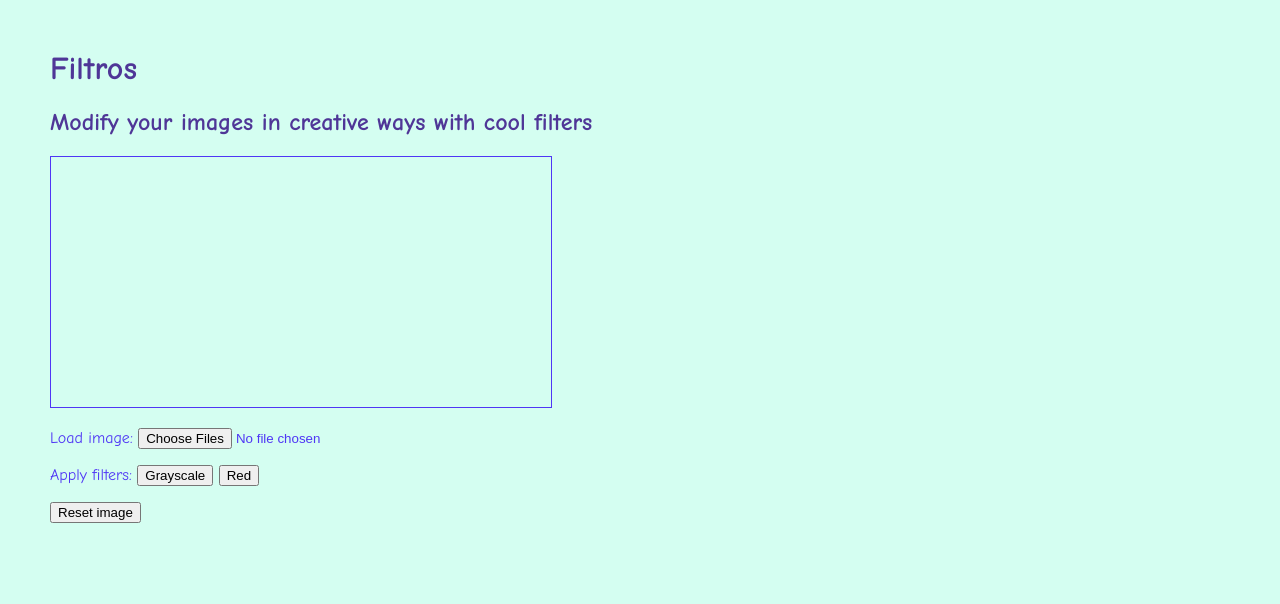
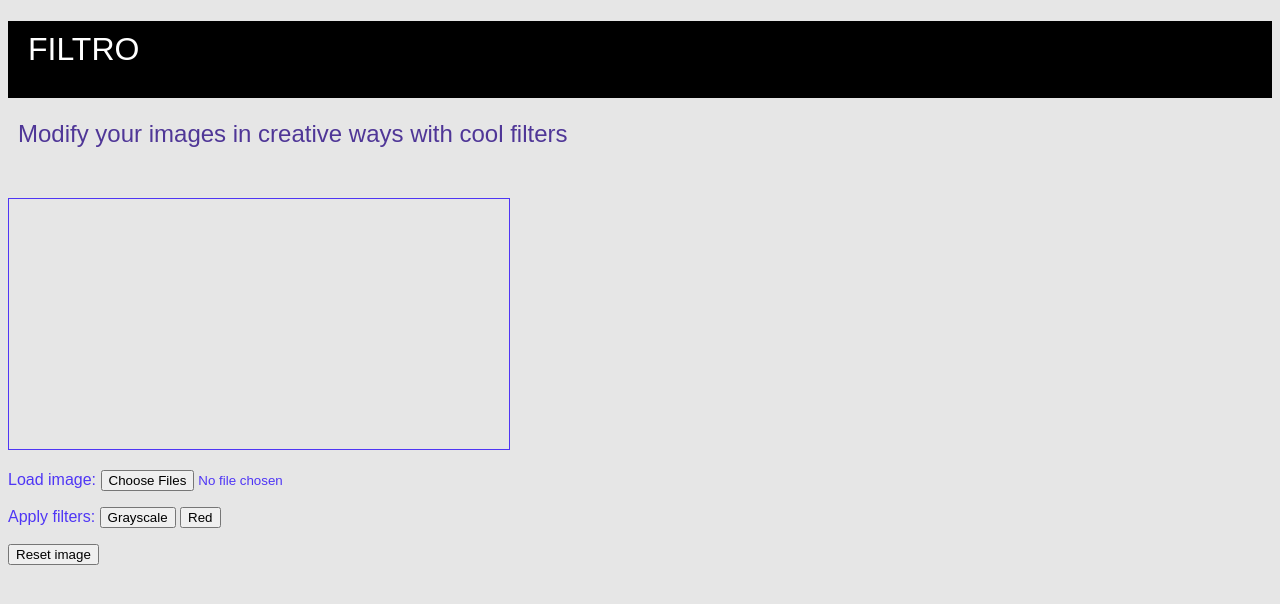
Before and after one commit to catilus/filtros, a plain HTML site: page index.html in a window 1280 px wide. Drawn offline with Linux system fonts and the light colour scheme.

Commit message:
Changed font and header style

```diff
--- a/index.html
+++ b/index.html
@@ -2,7 +2,7 @@
 <html lang="en" >
 <head>
   <meta charset="UTF-8">
-  <title>Filtros</title>
+  <title>CodePen - Fun Filters</title>
   <link rel="stylesheet" href="./style.css">
 
 </head>
@@ -10,7 +10,7 @@
 <!-- partial:index.partial.html -->
 <script src="http://www.dukelearntoprogram.com/course1/common/js/image/SimpleImage.js"></script>
 
-<h1> Filtros </h1>
+<h1> FILTRO </h1>
 
 <h2> Modify your images in creative ways with cool filters </h2>
 
--- a/style.css
+++ b/style.css
@@ -1,12 +1,21 @@
 body {
-  margin: 50px 10px 10px 50px;
-  font-family: Comic Sans MS;
-  background-color: #D4FEF1;
+  font-family: 'Helvetica Light', 'Arial';
+  background-color: #E6E6E6;
   color: #4F36F5;
 }
 
-h1, h2 {
+
+h1 {
+  background-color: black;
+  color: white;
+  padding: 10px 10px 30px 20px;
+  font-weight: lighter;
+}
+
+h2 {
   color: #4F3697;
+  padding: 0px 10px 30px 10px;
+  font-weight: lighter;
 }
 
 canvas {
```
